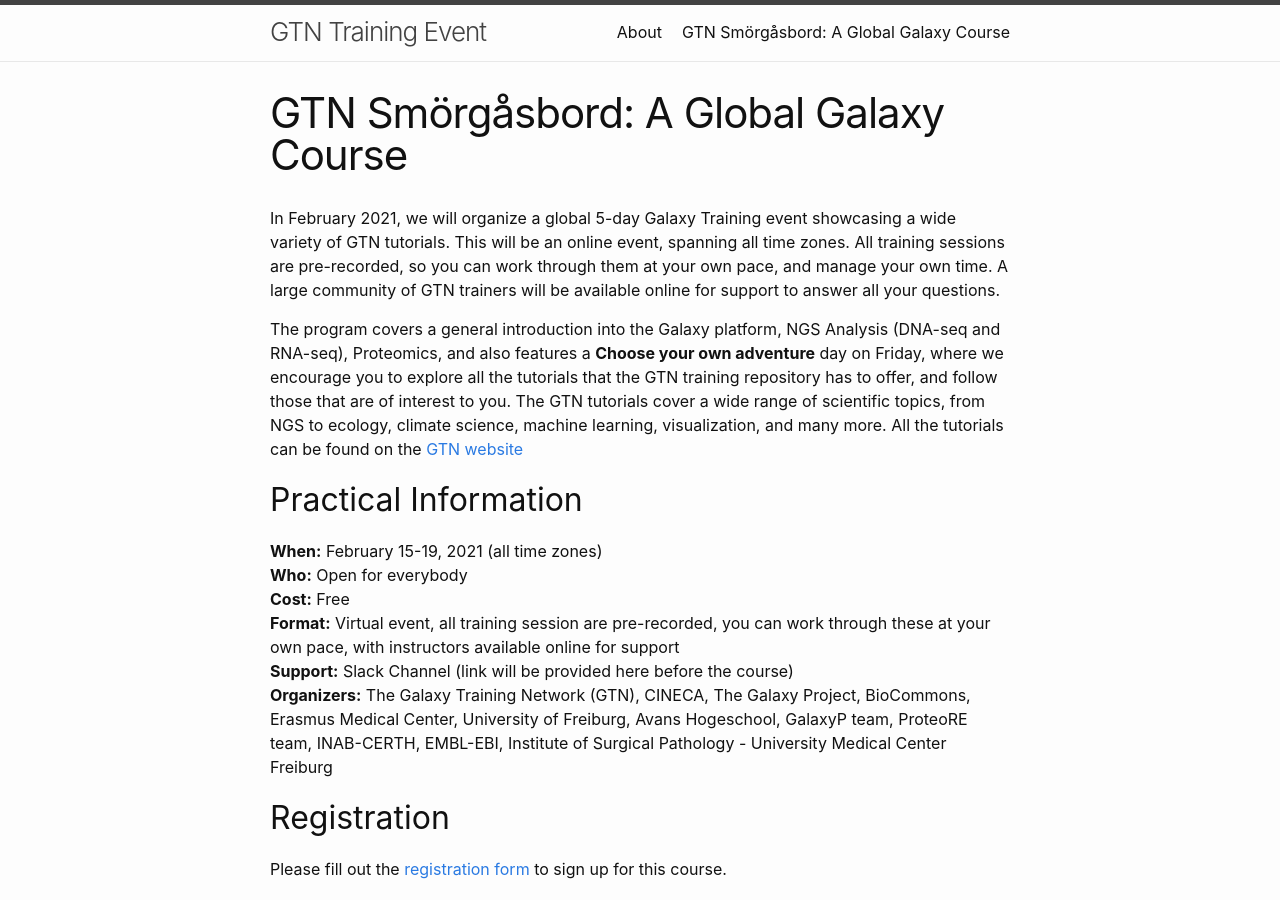
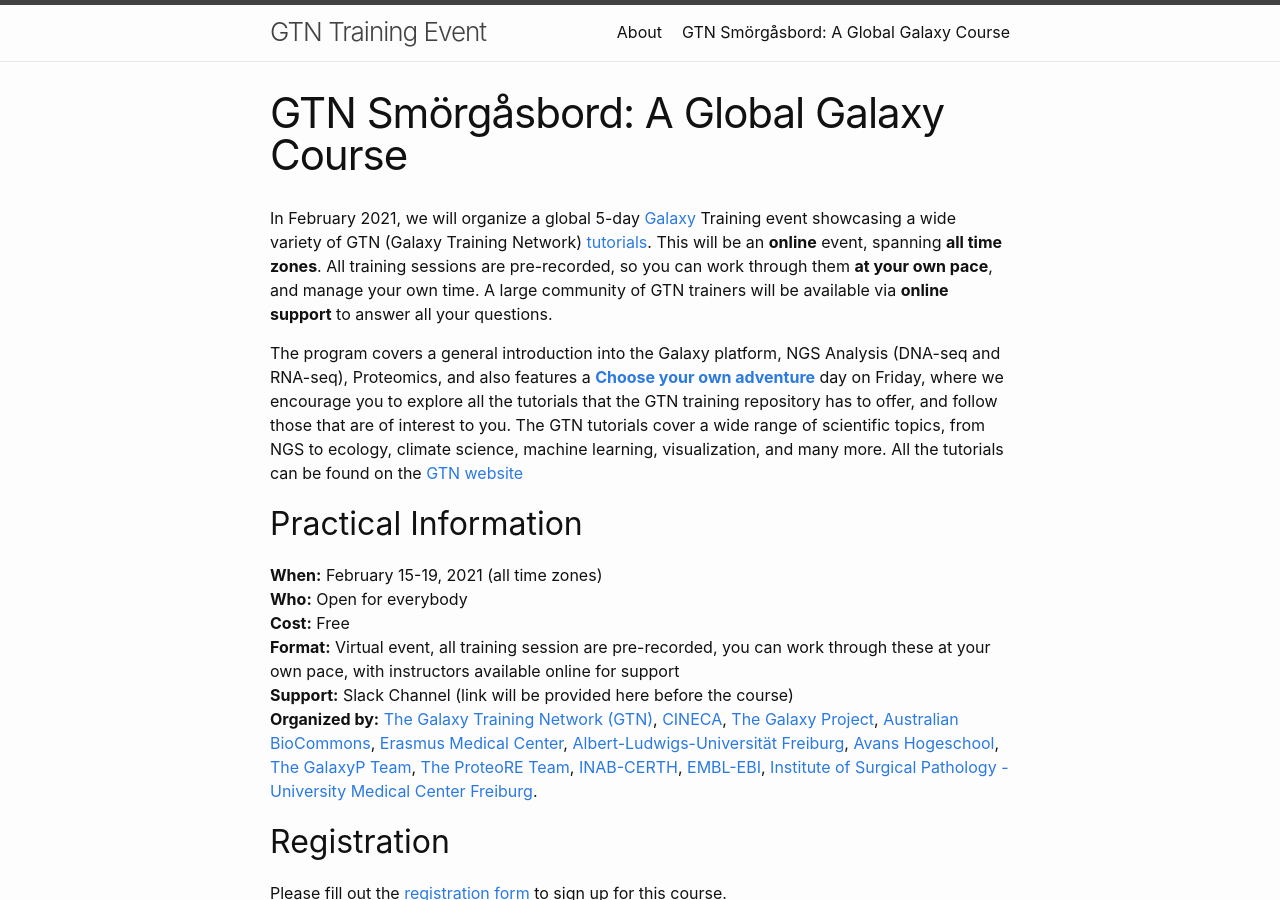
Before and after one commit to shiltemann/global-galaxy-course, a Jekyll site: the page built from index.md, in a window 1280 px wide and 900 px high. Built offline with Jekyll 4.4.1, drawn with Linux system fonts in a browser that asks for light colours.

Commit message:
linkify some

```diff
--- a/index.md
+++ b/index.md
@@ -5,9 +5,9 @@
 ---
 
 
-In February 2021, we will organize a global 5-day Galaxy Training event showcasing a wide variety of GTN tutorials. This will be an online event, spanning all time zones. All training sessions are pre-recorded, so you can work through them at your own pace, and manage your own time. A large community of GTN trainers will be available online for support to answer all your questions.
+In February 2021, we will organize a global 5-day [Galaxy](https://galaxyproject.org) Training event showcasing a wide variety of GTN (Galaxy Training Network) [tutorials](https://training.galaxyproject.org). This will be an **online** event, spanning **all time zones**. All training sessions are pre-recorded, so you can work through them **at your own pace**, and manage your own time. A large community of GTN trainers will be available via **online support** to answer all your questions.
 
-The program covers a general introduction into the Galaxy platform, NGS Analysis (DNA-seq and RNA-seq), Proteomics, and also features a **Choose your own adventure** day on Friday, where we encourage you to explore all the tutorials that the GTN training repository has to offer, and follow those that are of interest to you. The GTN tutorials cover a wide range of scientific topics, from NGS to ecology, climate science, machine learning, visualization, and many more. All the tutorials can be found on the [GTN website](https://training.galaxyproject.org)
+The program covers a general introduction into the Galaxy platform, NGS Analysis (DNA-seq and RNA-seq), Proteomics, and also features a [**Choose your own adventure**](https://en.wikipedia.org/wiki/Choose_Your_Own_Adventure) day on Friday, where we encourage you to explore all the tutorials that the GTN training repository has to offer, and follow those that are of interest to you. The GTN tutorials cover a wide range of scientific topics, from NGS to ecology, climate science, machine learning, visualization, and many more. All the tutorials can be found on the [GTN website](https://training.galaxyproject.org)
 
 ## Practical Information
 
@@ -16,7 +16,8 @@
 **Cost:** Free \\
 **Format:** Virtual event, all training session are pre-recorded, you can work through these at your own pace, with instructors available online for support \\
 **Support:** Slack Channel (link will be provided here before the course) \\
-**Organizers:** The Galaxy Training Network (GTN), CINECA, The Galaxy Project, BioCommons, Erasmus Medical Center, University of Freiburg, Avans Hogeschool, GalaxyP team, ProteoRE team, INAB-CERTH, EMBL-EBI, Institute of Surgical Pathology - University Medical Center Freiburg
+**Organized by:** [The Galaxy Training Network (GTN)](https://training.galaxyproject.org/training-material/hall-of-fame), [CINECA](https://www.cineca-project.eu/), [The Galaxy Project](https://galaxyproject.org), [Australian BioCommons](https://www.biocommons.org.au/), [Erasmus Medical Center](https://erasmusmc.nl),
+[Albert-Ludwigs-Universität Freiburg](https://uni-freiburg.de/), [Avans Hogeschool](https://www.avans.nl), [The GalaxyP Team](http://galaxyp.org/), [The ProteoRE Team](http://www.proteore.org/), [INAB-CERTH](https://www.inab.certh.gr/), [EMBL-EBI](https://www.ebi.ac.uk/), [Institute of Surgical Pathology - University Medical Center Freiburg](https://www.uniklinik-freiburg.de/pathologie-en.html).
 
 ## Registration
 
```
